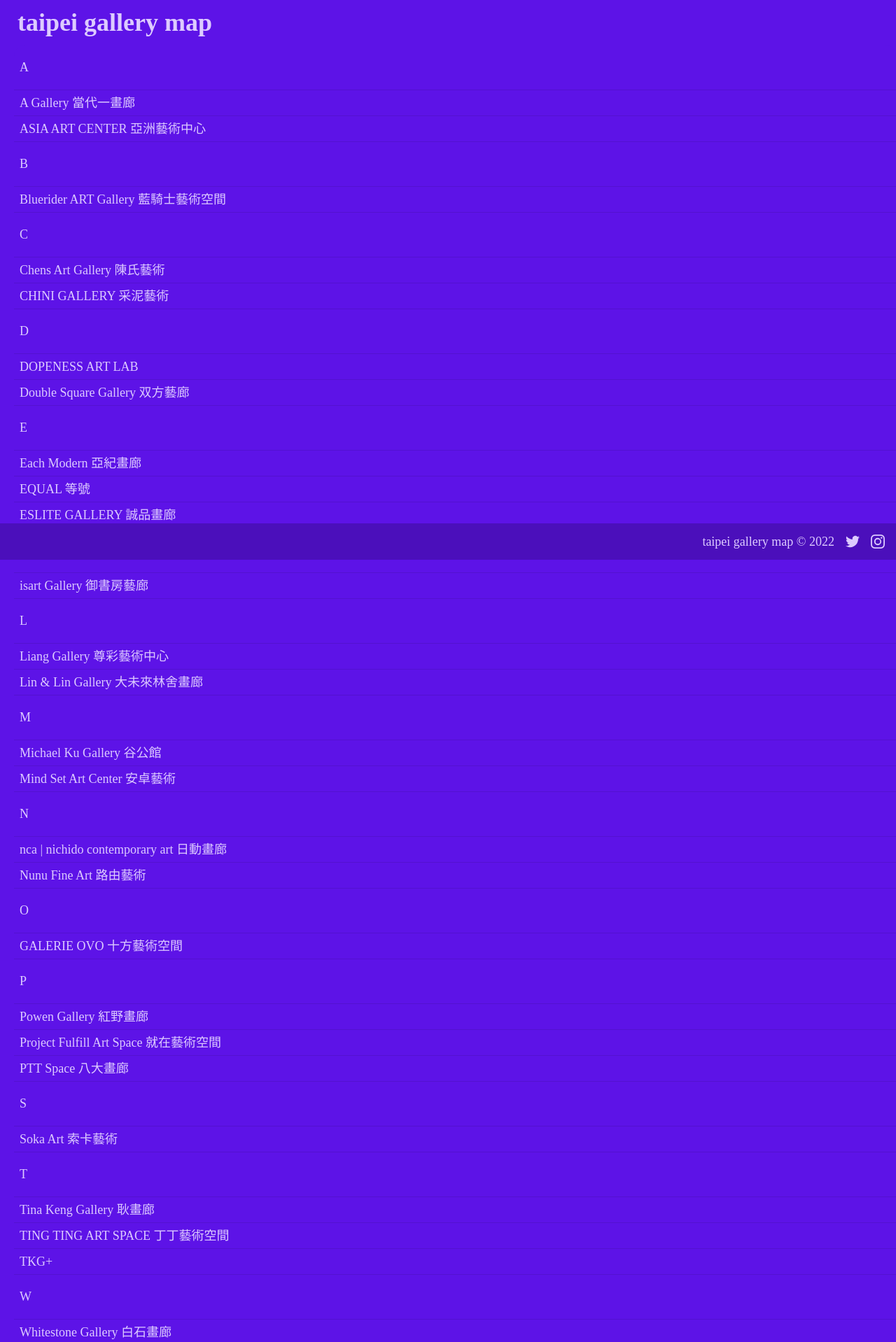
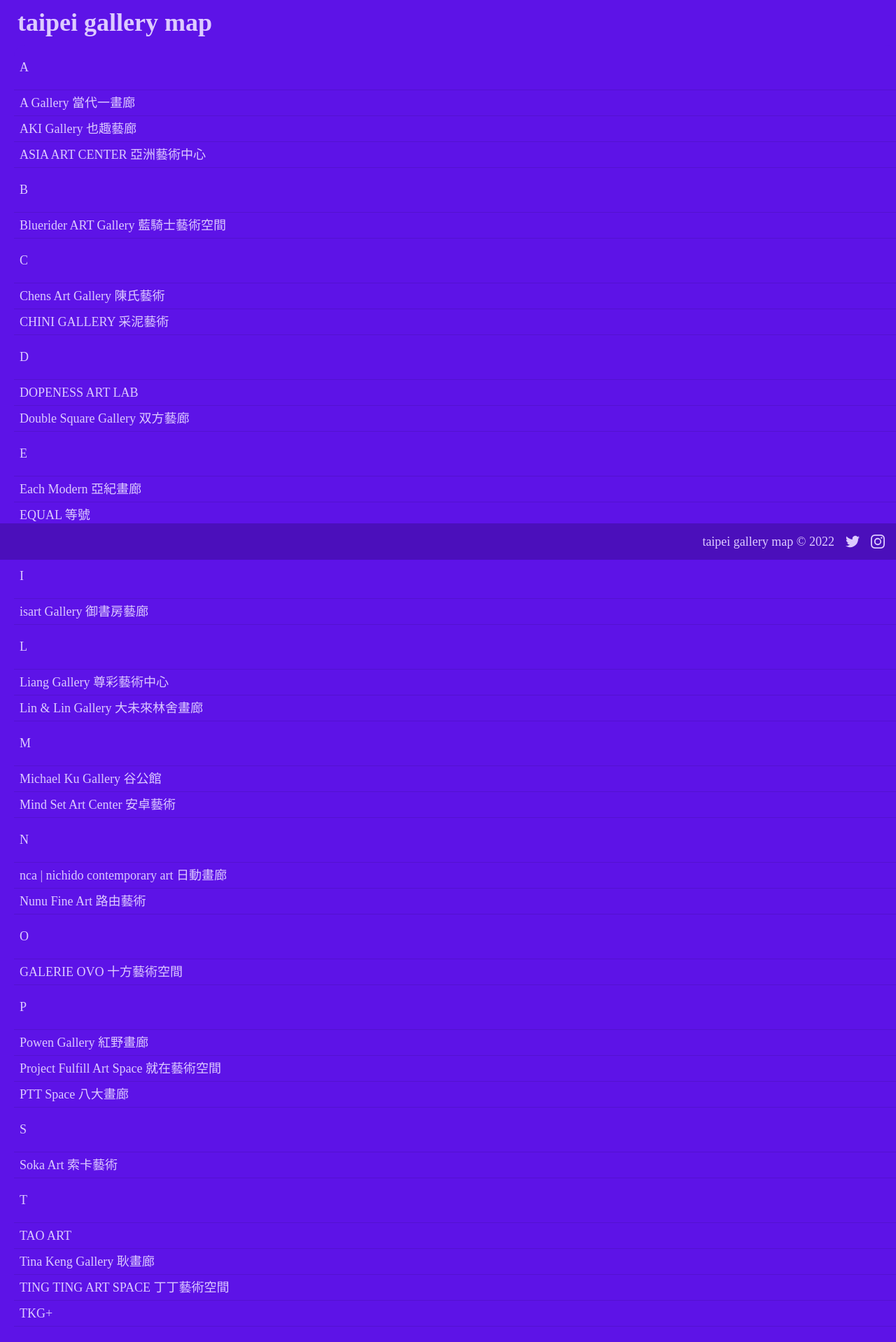
Before and after one commit to tjHsu/gallery-map, a Next.js app: page /galleries in a window 1280 px wide. Shown: the top 1918 px of the page at 70% size. Built offline with nearby package versions, Linux system fonts and the light colour scheme; a web font is replaced by a local one.

Commit message:
Update content

```diff
--- a/src/constants/Constants.ts
+++ b/src/constants/Constants.ts
@@ -46,6 +46,22 @@ export const GALLERIES = [
       locationName: "",
       address: "No. 32, Lane 22, Guangfu S Rd, Songshan DistrictTaipei City, Taiwan 105",
       openingHours: "mon-fri 10:00--18:00 sat 13:00-18:00"
+    }]
+  },
+  {
+    name: "AKI Gallery 也趣藝廊",
+    website: "https://www.galleryaki.com/en/aki",
+    isSeparator: false,
+    exhibitions: [{
+      artist:"Chien-Chiang HUA",
+      showName:"A Blue Account",
+      date:"2022.09.03-2022.09.25",
+      openingDate:"2022.09.03 sat 16:00"
+    }],
+    locations: [{
+      locationName: "",
+      address: "141 Min Tsu W. Rd., Taipei 10369, TAIWAN",
+      openingHours: "tue-sun 12:00-18:30"
     }]
   },
   {
@@ -300,8 +316,8 @@ export const GALLERIES = [
     website: "http://www.lianggallery.com/en/",
     isSeparator: false,
     exhibitions: [{
-      artist:"YANG LEE",
-      showName:"S/HE LOVES HER LOVES HIM, SUCH OVERCROWDED NUISANCE",
+      artist:"Lee YANG",
+      showName:"Wonderful Life",
       date:"2022.09.03-2022.10.02",
       openingDate:"2022.09.03 sat 15:00"
     }],
@@ -394,7 +410,7 @@ export const GALLERIES = [
     exhibitions: [{
       artist:"Kees Goudzwaard",
       showName:"In Progress",
-      date:"2022.09.11 - TBD",
+      date:"2022.09.11 - tba",
       openingDate:"2022.09.11 sun 17:00"
     }],
     locations: [{
@@ -515,6 +531,22 @@ export const GALLERIES = [
       locationName: "",
       address: "",
       openingHours: ""
+    }]
+  },
+  {
+    name: "TAO ART",
+    website: "https://www.taoartspace.com/",
+    isSeparator: false,
+    exhibitions: [{
+      artist:"Manuel Stehli",
+      showName:"in its place",
+      date:"2022.08.20-2022.10.08",
+      openingDate:"2022.08.06 sat 16:30"
+    }],
+    locations: [{
+      locationName: "",
+      address: "8F, NO.79-1, ZHOUZI ST., NEIHU DIST., TAIPEI CITY",
+      openingHours: "tue-sat 11:00-19:00"
     }]
   },
   {
```
